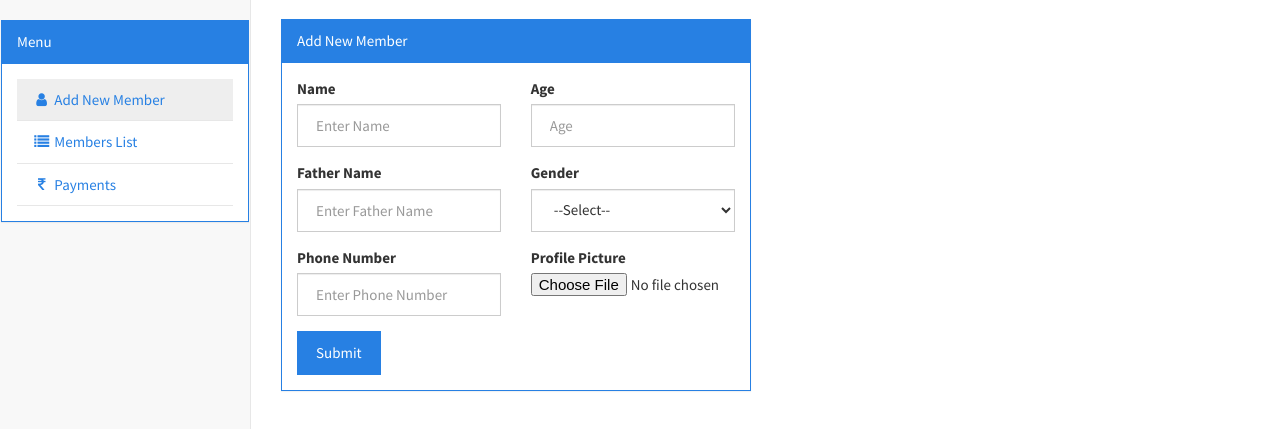
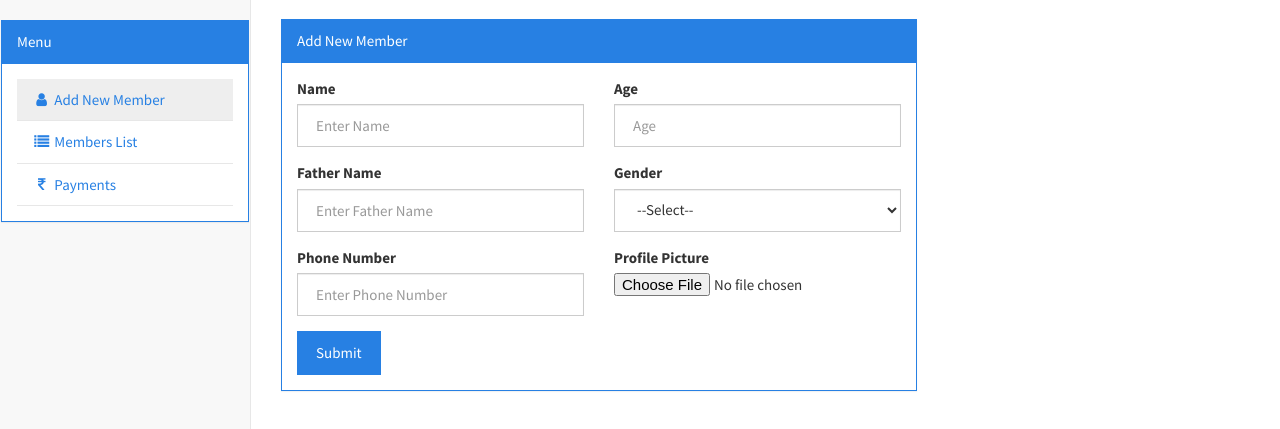
Before and after one commit to dotlaksh/sunshine, a plain HTML site: page addMember.html in a window 1280 px wide. Shown: the part 53-482 px from the top of the page. Drawn offline with Linux system fonts and the light colour scheme.

Commit message:
Update addMember.html

```diff
--- a/addMember.html
+++ b/addMember.html
@@ -74,7 +74,7 @@
         <div id="page-wrapper">
             <br/>
             <div class="row">
-                            <div class="col-lg-6">
+                            <div class="col-lg-8">
                                 <div class="panel panel-primary">
                                     <div class="panel-heading">
                                         Add New Member
```
